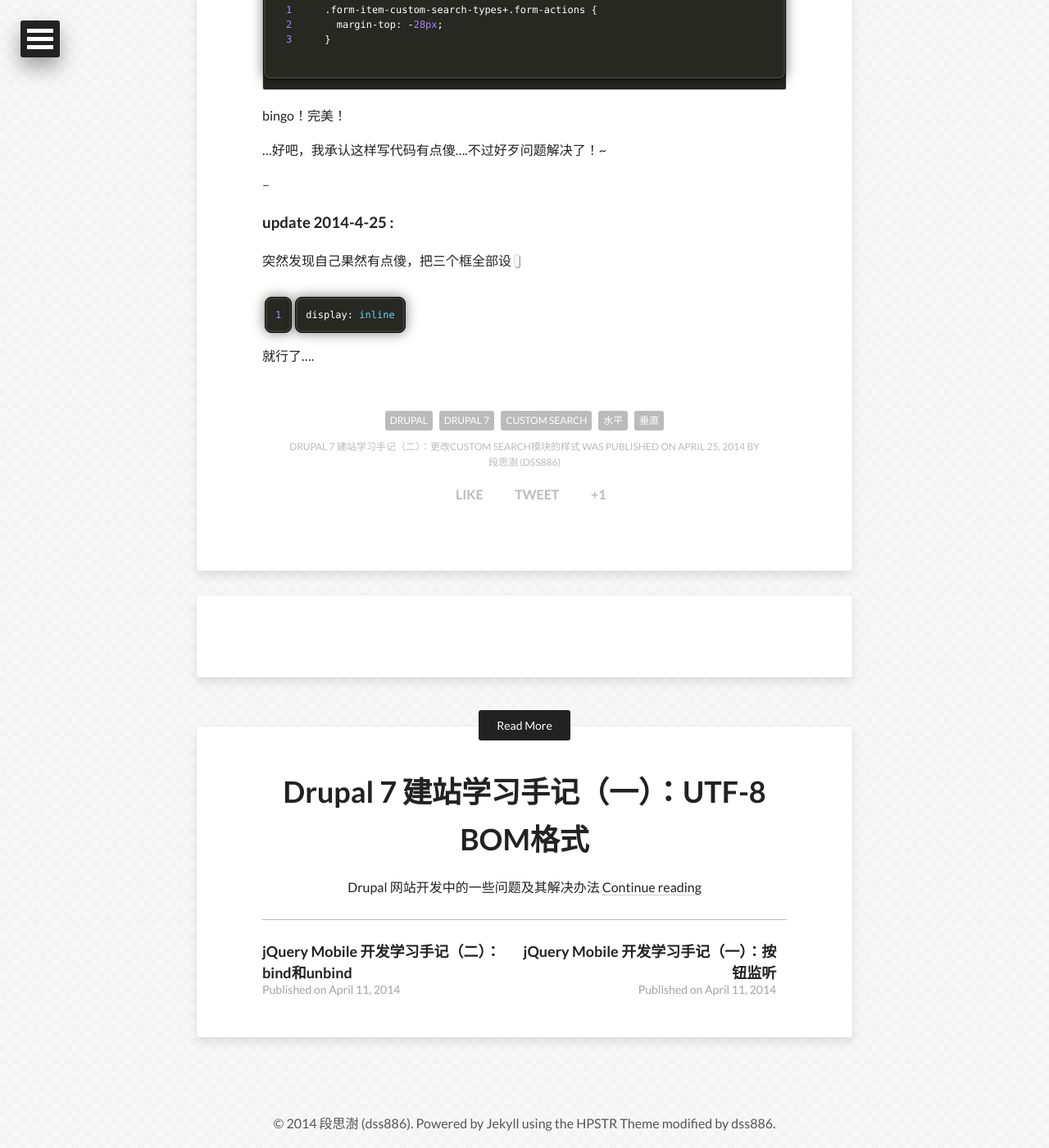
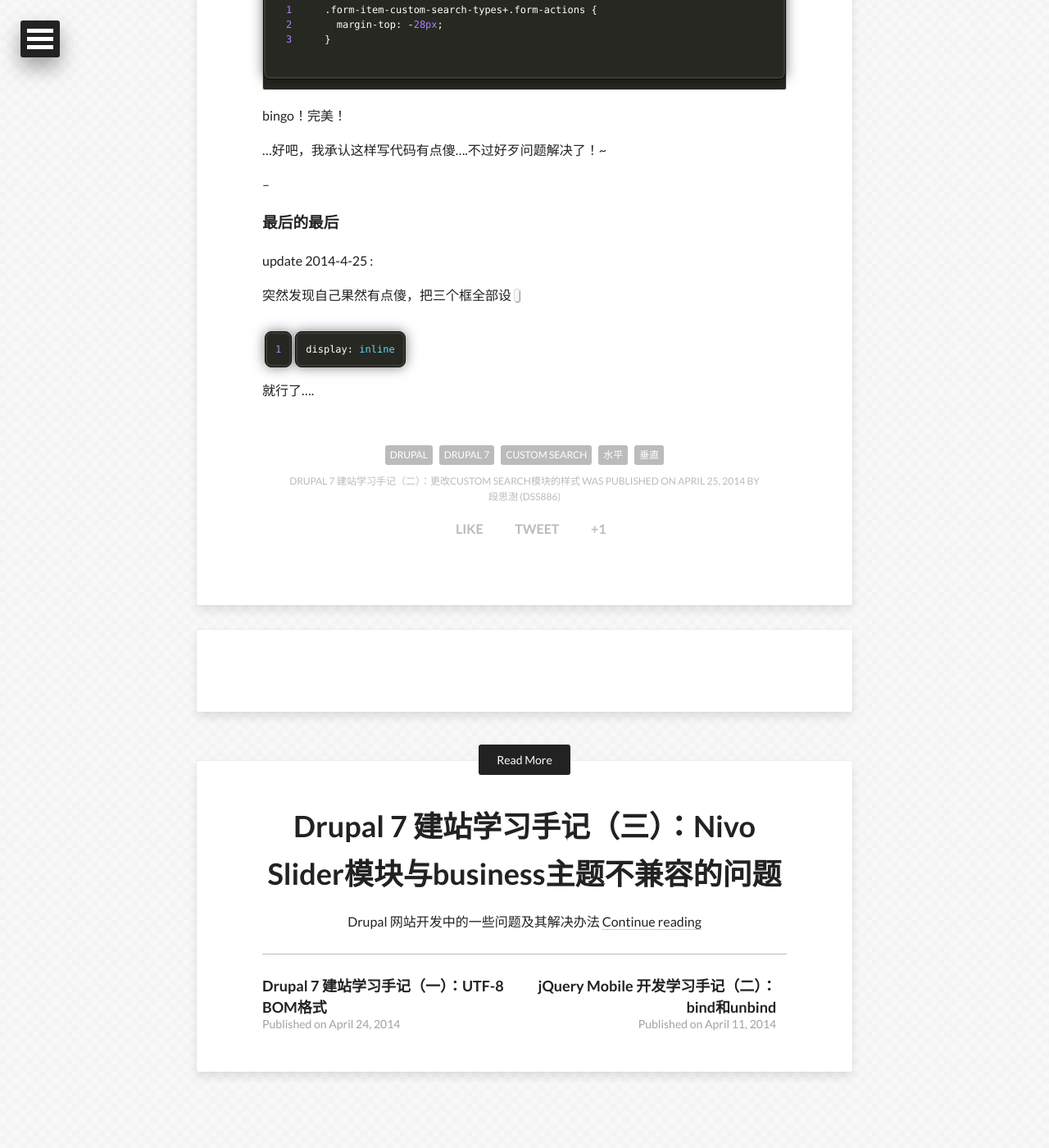
Before and after one commit to heamon7/dss886.github.io, a Jekyll site: the page built from _posts/2014-04-25-Drupal-7-建站学习手记（二）：更改Custom-Search模块的样式.md, in a window 1280 px wide and 1400 px high, scrolled down 3246 px. Shown: the whole window at 82% size. Built offline with Jekyll 4.4.1, drawn with Linux system fonts in a browser that asks for light colours; nearby versions of some CDN libraries; comment, search, counter and statistics services are not loaded.

Commit message:
update posts

```diff
--- a/_posts/2014-04-25-Drupal-7-建站学习手记（二）：更改Custom-Search模块的样式.md
+++ b/_posts/2014-04-25-Drupal-7-建站学习手记（二）：更改Custom-Search模块的样式.md
@@ -83,7 +83,7 @@
 
 在这个问题上卡了半天，一直在琢磨怎么定位这个搜索按钮...
 
-### ~~解决~~
+### 解决
 
 突然灵光一闪，CSS是不是还有个兄弟元素选择器啊？
 
@@ -101,6 +101,8 @@
 
 --
 
-### update 2014-4-25 :
+### 最后的最后
+
+update 2014-4-25 :
 
 突然发现自己果然有点傻，把三个框全部设`display: inline`就行了....
```
Also changed, not shown: _posts/2014-04-25-Drupal-7-建站学习手记（三）：Nivo-Slider模块与business主题不兼容的问题.md (added, +65 -0 lines), images/post_images/2014.4/11.jpg (added), images/post_images/2014.4/12.jpg (added), images/post_images/2014.4/13.png (added), images/post_images/2014.4/14.jpg (added).
